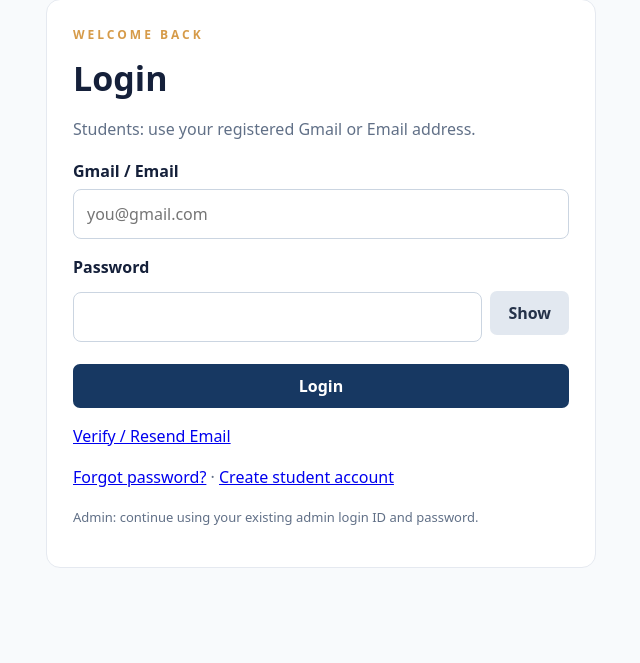
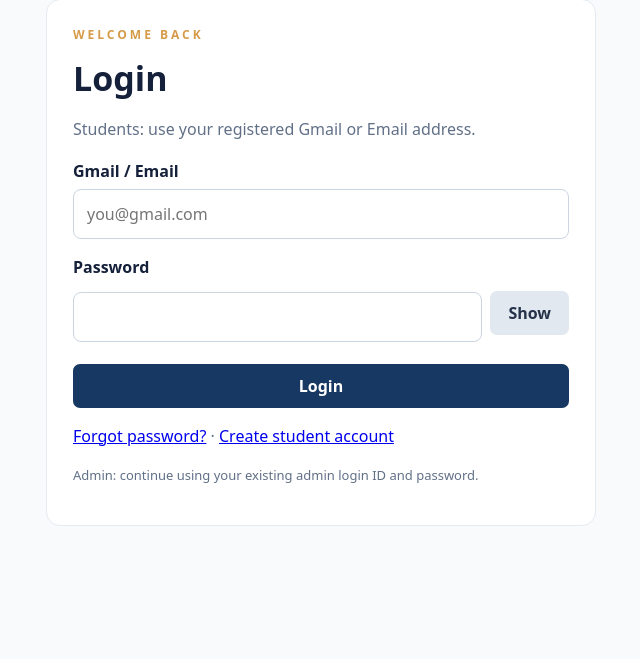
Before and after one commit to sayannandi293-design/Imperial-Education, a Spring Boot app: page /login.html in a window 1280 px wide. Shown: the part 141-804 px from the top of the page, without its empty margins (319-959 px from the left). After the commit the page ends 667 px from the top, so only its background shows below. Run offline with Spring Boot 4, Linux system fonts and the light colour scheme; some of the project's set-up classes (security, data sources, template engines, error pages and the like) are left out, and stand-ins take their place.

Commit message:
Allow email/password registration and login without email verification

```diff
--- a/src/main/resources/static/login.html
+++ b/src/main/resources/static/login.html
@@ -5,4 +5,4 @@
 <label for="login-password">Password</label><div class="password-visible"><input id="login-password" name="password" type="password" autocomplete="current-password" required><button id="toggle-password" type="button" class="secondary-button" aria-label="Show password" aria-pressed="false">Show</button></div>
 <button class="admin-button login-submit" type="submit" id="login-submit">Login</button>
 <p id="login-message" role="status" aria-live="polite"></p></form>
-<p><a href="/verify-email.html">Verify / Resend Email</a></p><p><a href="/forgot-password.html">Forgot password?</a> · <a href="/register.html">Create student account</a></p><p class="login-note">Admin: continue using your existing admin login ID and password.</p></section></main><script src="/login.js"></script></body></html>
+<p><a href="/forgot-password.html">Forgot password?</a> · <a href="/register.html">Create student account</a></p><p class="login-note">Admin: continue using your existing admin login ID and password.</p></section></main><script src="/login.js"></script></body></html>
```
